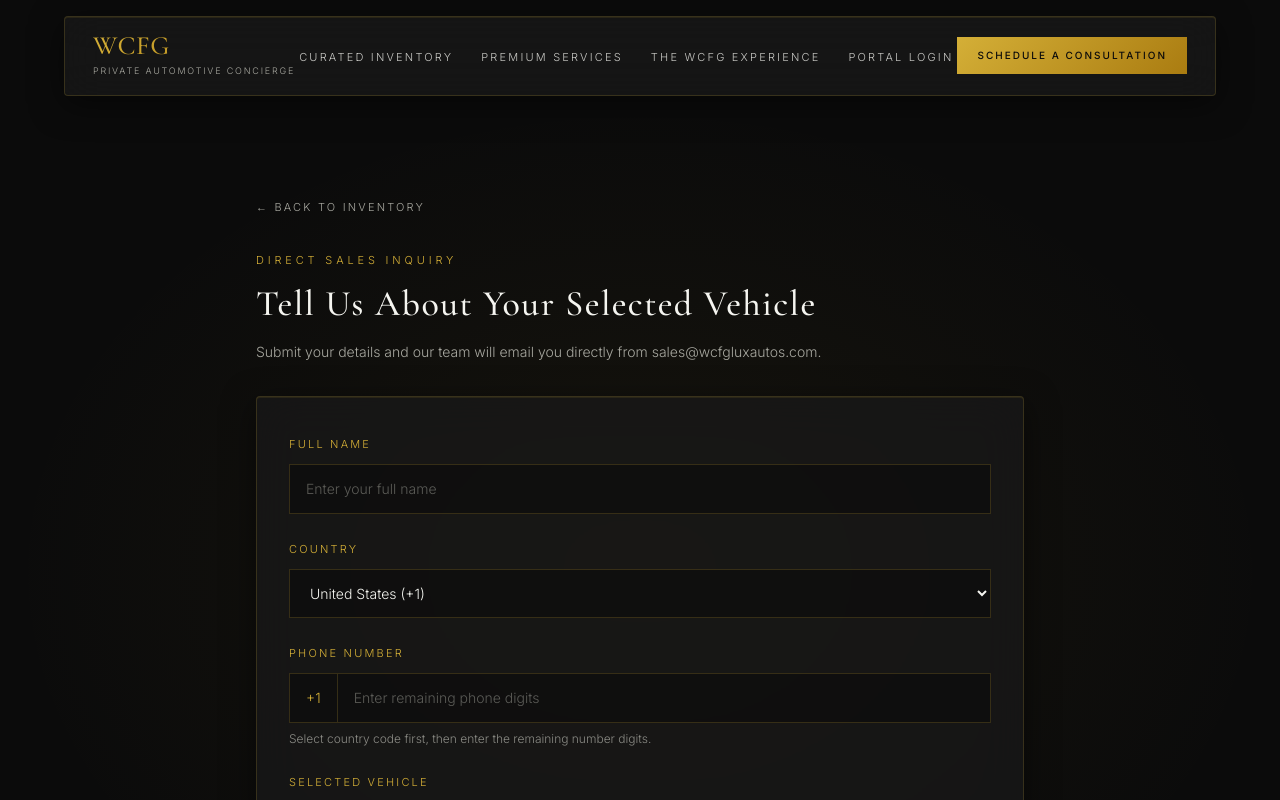
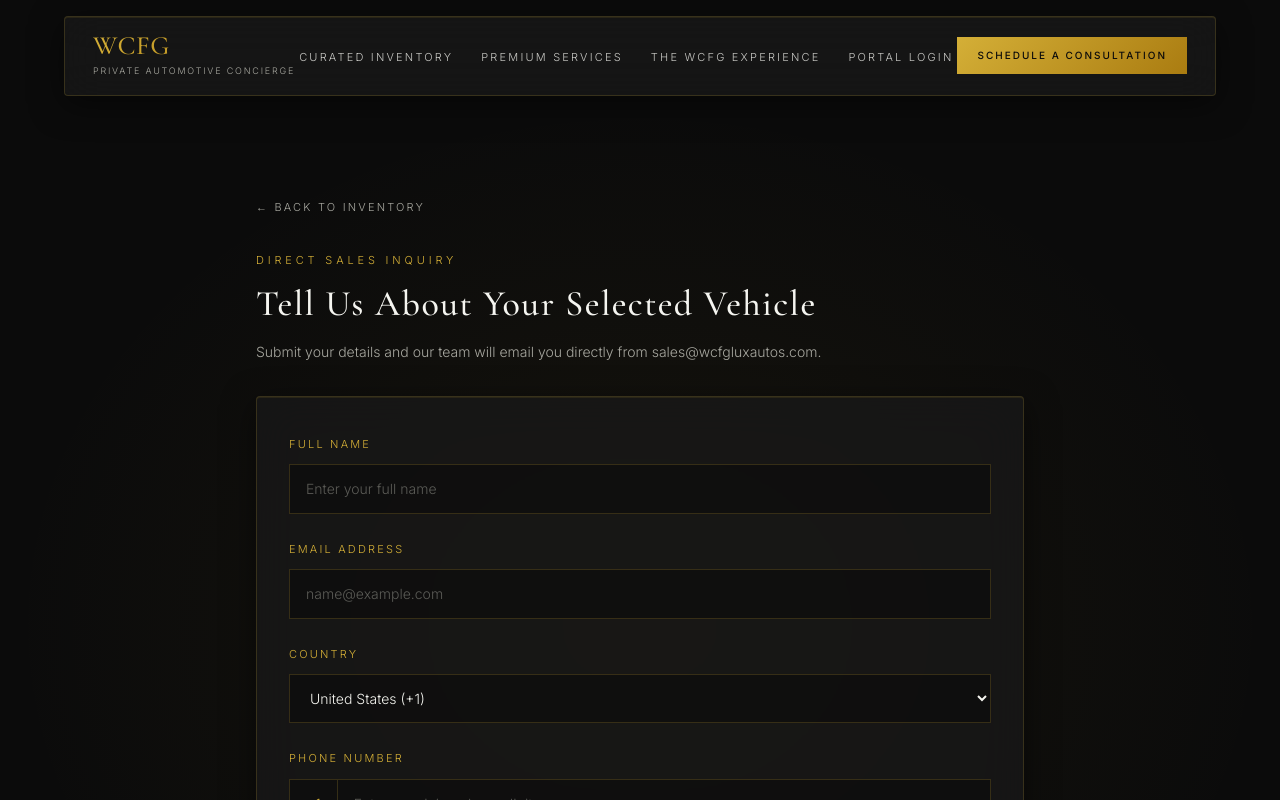
Before and after one commit to LordofTech/wcfg, a Next.js app: page /inquiry in a window 1280 px wide. Shown: the top 800 px of the page. Built offline with nearby package versions, Linux system fonts and the light colour scheme.

Commit message:
feat: capture customer email in inquiry payload and delivery

```diff
--- a/app/api/inquiry/route.ts
+++ b/app/api/inquiry/route.ts
@@ -96,6 +96,7 @@ export async function POST(request: Request) {
 
   const record = body as Record<string, unknown>;
   const fullName = sanitize(record.fullName, 120);
+  const email = sanitize(record.email, 180).toLowerCase();
   const phone = sanitize(record.phone, 40);
   const vehicle = sanitize(record.vehicle, 180);
   const vehicleId = sanitize(record.vehicleId, 80);
@@ -111,12 +112,19 @@ export async function POST(request: Request) {
       ? `${phoneCountry.countryNames.join(", ")}${phoneCountry.dialCode ? ` (${phoneCountry.dialCode})` : ""}`
       : "Unknown";
 
-  if (!fullName || !phone || !vehicle) {
+  if (!fullName || !email || !phone || !vehicle) {
     return NextResponse.json(
       {
         success: false,
-        error: "Name, phone number, and selected vehicle are required.",
+        error: "Name, email, phone number, and selected vehicle are required.",
       },
+      { status: 400 }
+    );
+  }
+
+  if (!/^[^\s@]+@[^\s@]+\.[^\s@]+$/.test(email)) {
+    return NextResponse.json(
+      { success: false, error: "Please provide a valid email address." },
       { status: 400 }
     );
   }
@@ -137,7 +145,7 @@ export async function POST(request: Request) {
 
   const host = process.env.SMTP_HOST?.trim() || DEFAULT_SMTP_HOST;
   const port = Number(process.env.SMTP_PORT?.trim() || DEFAULT_SMTP_PORT);
-  const from = process.env.SMTP_FROM?.trim() || `WCFG Sales <${smtpUser}>`;
+  const from = process.env.SMTP_FROM?.trim() || "WCFG Sales <sales@wcfgluxautos.com>";
 
   const html = `
     <div style="font-family:Georgia,serif;max-width:560px;margin:0 auto;color:#1a1814;">
@@ -153,6 +161,10 @@ export async function POST(request: Request) {
         <tr>
           <td style="padding:8px 12px;border-bottom:1px solid #e8e4dc;color:#6b6560;font-size:13px;width:40%;">Phone</td>
           <td style="padding:8px 12px;border-bottom:1px solid #e8e4dc;color:#1a1814;font-size:14px;font-weight:500;">${escapeHtml(phone)}</td>
+        </tr>
+        <tr>
+          <td style="padding:8px 12px;border-bottom:1px solid #e8e4dc;color:#6b6560;font-size:13px;width:40%;">Email</td>
+          <td style="padding:8px 12px;border-bottom:1px solid #e8e4dc;color:#1a1814;font-size:14px;font-weight:500;">${escapeHtml(email)}</td>
         </tr>
         <tr>
           <td style="padding:8px 12px;border-bottom:1px solid #e8e4dc;color:#6b6560;font-size:13px;width:40%;">Country from IP</td>
@@ -178,6 +190,7 @@ export async function POST(request: Request) {
     "New Vehicle Inquiry",
     "",
     `Full Name: ${fullName}`,
+    `Email: ${email}`,
     `Phone: ${phone}`,
     `Country from IP: ${ipCountryLabel}`,
     `Country from Phone Code: ${phoneCountryLabel}`,
@@ -199,6 +212,7 @@ export async function POST(request: Request) {
     await transporter.sendMail({
       from,
       to: SALES_INQUIRY_EMAIL,
+      replyTo: email,
       subject: `New WCFG vehicle inquiry: ${vehicle}`,
       html,
       text,
--- a/components/VehicleInquiryForm.tsx
+++ b/components/VehicleInquiryForm.tsx
@@ -15,6 +15,7 @@ export default function VehicleInquiryForm({
   initialVehicleLabel = "",
 }: VehicleInquiryFormProps) {
   const [fullName, setFullName] = useState("");
+  const [email, setEmail] = useState("");
   const [countryCode, setCountryCode] = useState(DEFAULT_COUNTRY);
   const [phoneLocal, setPhoneLocal] = useState("");
   const [vehicle, setVehicle] = useState(initialVehicleLabel);
@@ -39,12 +40,18 @@ export default function VehicleInquiryForm({
     if (submitting) return;
 
     const trimmedName = fullName.trim();
+    const trimmedEmail = email.trim().toLowerCase();
     const trimmedPhoneLocal = phoneLocal.replace(/\D/g, "");
     const trimmedPhone = `${dialCode}${trimmedPhoneLocal}`;
     const trimmedVehicle = vehicle.trim();
 
-    if (!trimmedName || !trimmedPhoneLocal || !trimmedVehicle) {
-      setError("Please complete name, phone number, and selected vehicle.");
+    if (!trimmedName || !trimmedEmail || !trimmedPhoneLocal || !trimmedVehicle) {
+      setError("Please complete name, email, phone number, and selected vehicle.");
+      return;
+    }
+
+    if (!/^[^\s@]+@[^\s@]+\.[^\s@]+$/.test(trimmedEmail)) {
+      setError("Please enter a valid email address.");
       return;
     }
 
@@ -63,6 +70,7 @@ export default function VehicleInquiryForm({
         headers: { "Content-Type": "application/json" },
         body: JSON.stringify({
           fullName: trimmedName,
+          email: trimmedEmail,
           phone: trimmedPhone,
           vehicle: trimmedVehicle,
           vehicleId: initialVehicleId || undefined,
@@ -80,6 +88,7 @@ export default function VehicleInquiryForm({
 
       setSuccess(true);
       setFullName("");
+      setEmail("");
       setPhoneLocal("");
       setCountryCode(DEFAULT_COUNTRY);
       setVehicle(initialVehicleLabel);
@@ -113,6 +122,26 @@ export default function VehicleInquiryForm({
             onChange={(event) => setFullName(event.target.value)}
             className="mt-2 w-full border border-gold-light/20 bg-pitch/60 px-4 py-3.5 font-sans text-sm font-light text-ivory placeholder:text-mist/50 outline-none transition-colors focus:border-gold-light/50 focus:ring-1 focus:ring-gold-light/40"
             placeholder="Enter your full name"
+            required
+          />
+        </div>
+
+        <div>
+          <label
+            htmlFor="inquiry-email"
+            className="font-sans text-[11px] font-light uppercase tracking-luxury text-gold-light"
+          >
+            Email Address
+          </label>
+          <input
+            id="inquiry-email"
+            name="email"
+            type="email"
+            autoComplete="email"
+            value={email}
+            onChange={(event) => setEmail(event.target.value)}
+            className="mt-2 w-full border border-gold-light/20 bg-pitch/60 px-4 py-3.5 font-sans text-sm font-light text-ivory placeholder:text-mist/50 outline-none transition-colors focus:border-gold-light/50 focus:ring-1 focus:ring-gold-light/40"
+            placeholder="name@example.com"
             required
           />
         </div>
```
